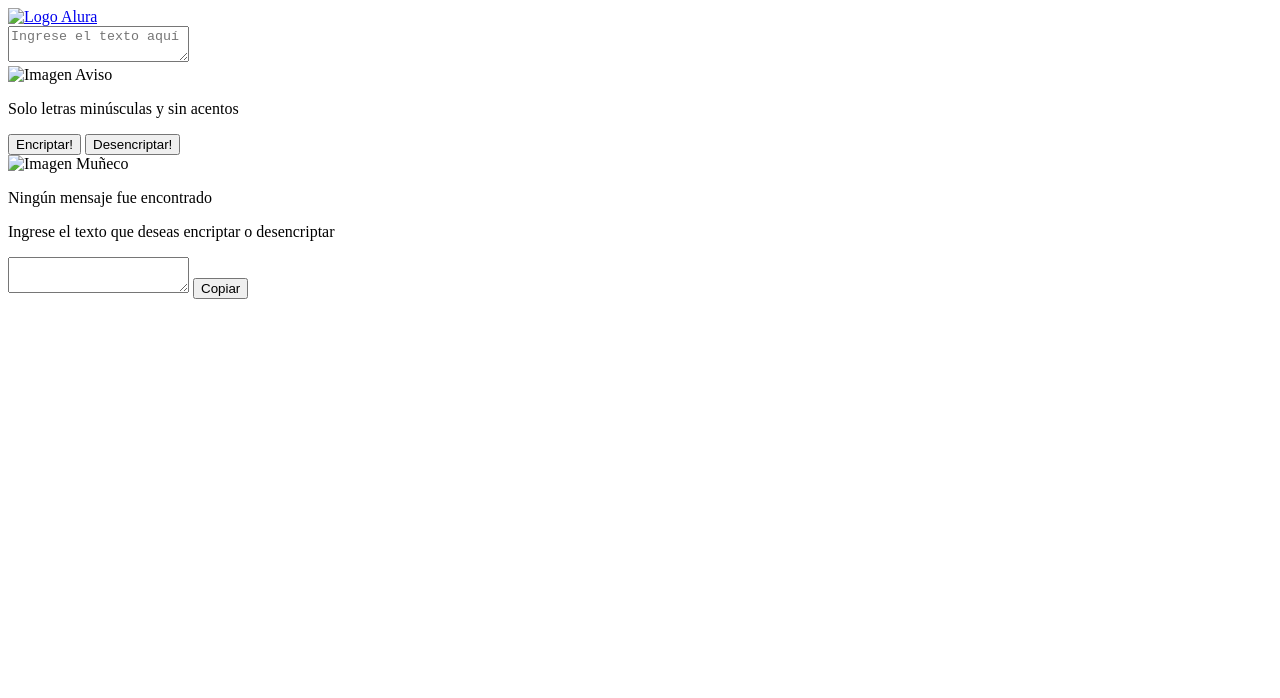
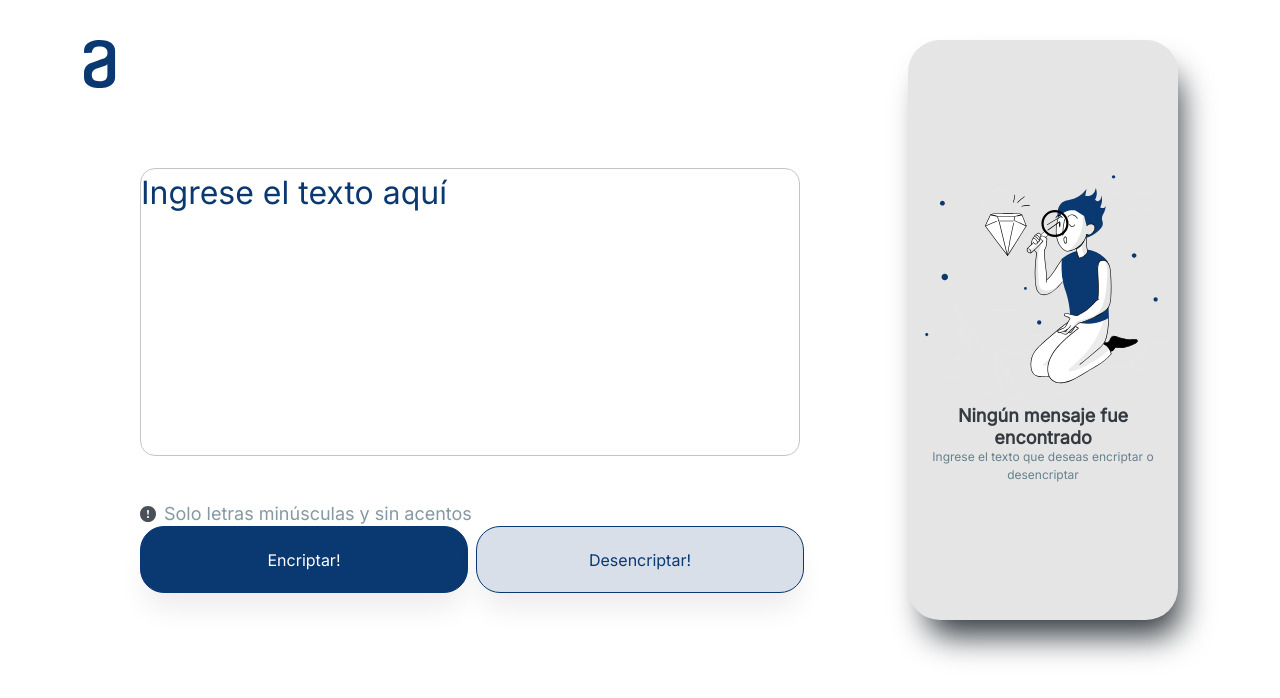
Before and after one commit to BiglushoGG8/Challenge-Oracle-One, a plain HTML site: page index.html in a window 1280 px wide. Drawn offline with Linux system fonts and the light colour scheme; the site is published under a folder, as on GitHub Pages, so addresses that start at the root find nothing.

Commit message:
Challenge ahora si que si x10000

```diff
--- a/index.html
+++ b/index.html
@@ -5,14 +5,14 @@
     <meta http-equiv="X-UA-Compatible" content="IE=edge">
     <meta name="viewport" content="width=device-width, initial-scale=1.0">
     <meta http-equiv="Permissions-Policy" content="interest-cohort=()">
-    <link rel="stylesheet" href="/style.css">
+    <link rel="stylesheet" href="./style.css">
     <title>Encriptador de Texto</title>
 </head>
 <body>
 
     <header>
         <a href="#" rel="">
-            <img src="/Imagenes/Logo.svg" alt="Logo Alura" class="logo">
+            <img src="./Imagenes/Logo.svg" alt="Logo Alura" class="logo">
         </a>
     </header>
 
@@ -20,7 +20,7 @@
         <section class="encriptador">
             <textarea class="encriptar" placeholder="Ingrese el texto aquí"></textarea>
             <div class="encriptador-aviso">
-                <img src="/Imagenes/alerta.svg" alt="Imagen Aviso" class="img-aviso">
+                <img src="./Imagenes/alerta.svg" alt="Imagen Aviso" class="img-aviso">
                 <p class="texto-aviso">Solo letras minúsculas y sin acentos</p>
             </div>
             <div class="encriptador-contenedor">
@@ -30,7 +30,7 @@
         </section>
         <section class="tarjeta">
            <div class="tarjeta-contenedor">
-                <img src="/Imagenes/Muñeco.svg" alt="Imagen Muñeco" class="img-muñeco">
+                <img src="./Imagenes/Muñeco.svg" alt="Imagen Muñeco" class="img-muñeco">
                 <p class="texto-uno">Ningún mensaje fue encontrado</p>
                 <p class="texto-dos">Ingrese el texto que deseas encriptar o desencriptar</p>
            </div>
```
